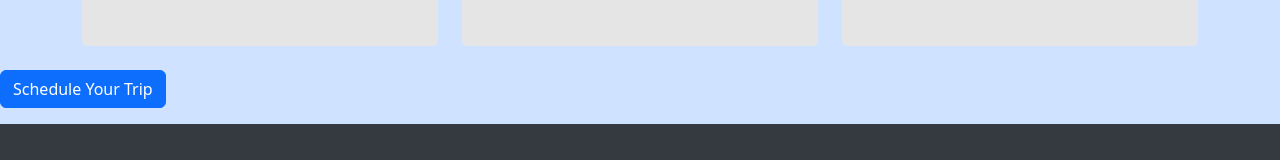
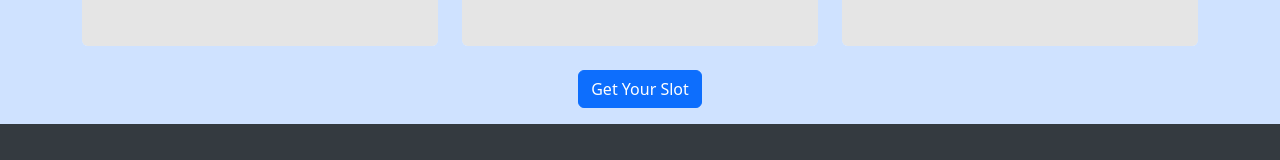
Before and after one commit to Sarangnadh/mytravels, an Angular app: page /schedule/1 in a window 1280 px wide. Shown: the part 3255-3415 px from the top of the page. Built offline with nearby package versions, Linux system fonts and the light colour scheme.

Commit message:
changes required

```diff
--- a/src/app/Pages/booking/booking.component.html
+++ b/src/app/Pages/booking/booking.component.html
@@ -19,8 +19,7 @@
             <!-- Destination -->
             <div class="form-group mt-3" >
                 <label for="destination">Destination</label>
-                <input type="text" id="destination" class="form-control" name="destination" formControlName="destination" required >
-                <!-- [(ngModel)]="selectedSchedule.pname"  -->
+                <input type="text" id="destination" class="form-control"  name="destination" formControlName="destination" required  readonly>
 
             </div>
 
@@ -48,8 +47,9 @@
             </div>
             <!-- hotel -->
             <div class="form-group mt-3">
-                <label for="hotel">Hotel</label>
-                <select id="hotel" class="form-control" name="hotel"
+                <label for="selectedHotel">Hotel</label>
+                <select id="selectedHotel" class="form-control" name="selectedHotel"
+                formControlName="selectedHotel"
                     required>
                     <option value="" disabled>Select your Comfort</option>
                     <option *ngFor="let hotel of hotels" [value]="hotel.name">{{hotel.name}}</option>
@@ -65,7 +65,7 @@
                 formControlName="selectedFlight"
                  required>
                     <option value="" disabled>Select your flight</option>
-                    <option *ngFor="let flight of flights" [value]="flight.airlineN">{{flight.airlineName}}</option>
+                    <option *ngFor="let flight of flights" [value]="flight.airlineName">{{flight.airlineName}}</option>
 
                 </select>
 
--- a/src/app/Pages/booking/booking.component.ts
+++ b/src/app/Pages/booking/booking.component.ts
@@ -14,7 +14,6 @@ export class BookingComponent implements OnInit {
   selectedSchedule: any = {};   // This will hold the data passed from the previous page
   hotels: any[] = []; // Create an array to hold the hotel data
   flights: any[] = [];
-  desti:any;
   bookingForm!:FormGroup
 
   constructor(private router: Router, private route: ActivatedRoute,private fb:FormBuilder) { }
@@ -47,12 +46,13 @@ export class BookingComponent implements OnInit {
           hotel: JSON.parse(params['hotel']),
           airlines: JSON.parse(params['airlines'])
         }
-
+        this.bookingForm.patchValue({
+          destination: this.selectedSchedule.pname
+        });
         this.hotels = this.selectedSchedule.hotel;
         // console.log(this.hotels);
         this.flights = this.selectedSchedule.airlines
         // console.log(this.flights);
-
 
         // console.log('Selected Schedule:', this.selectedSchedule);
         // Log the retrieved data
--- a/src/app/Pages/schedule/schedule.component.html
+++ b/src/app/Pages/schedule/schedule.component.html
@@ -53,6 +53,6 @@
 </div>
 
 <!-- 'Schedule Your Trip' button -->
-<div class="items-center" *ngIf="selectedSchedule">
-  <button (click)="booking()" class="btn btn-primary items-center">Schedule Your Trip</button>
+<div class="d-flex justify-content-center align-items-center" *ngIf="selectedSchedule">
+  <button (click)="booking()" class="btn btn-primary">Get Your Slot</button>
 </div>
```
